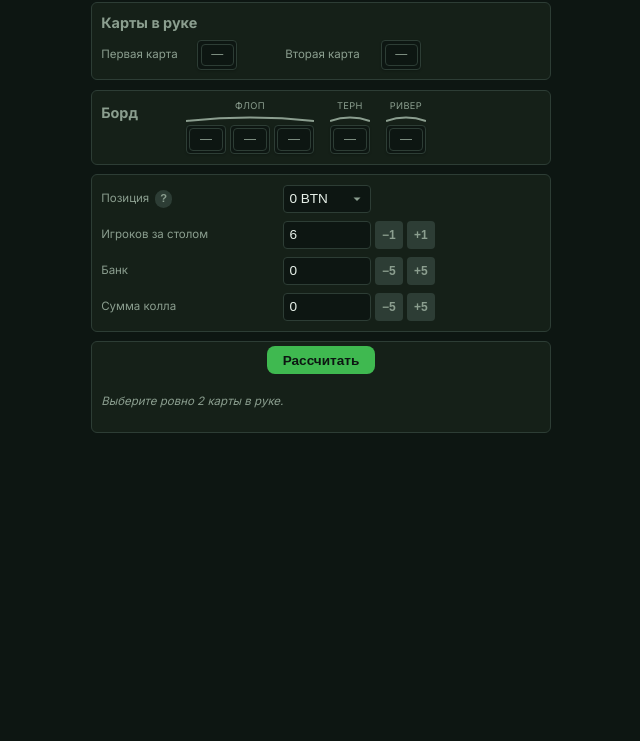
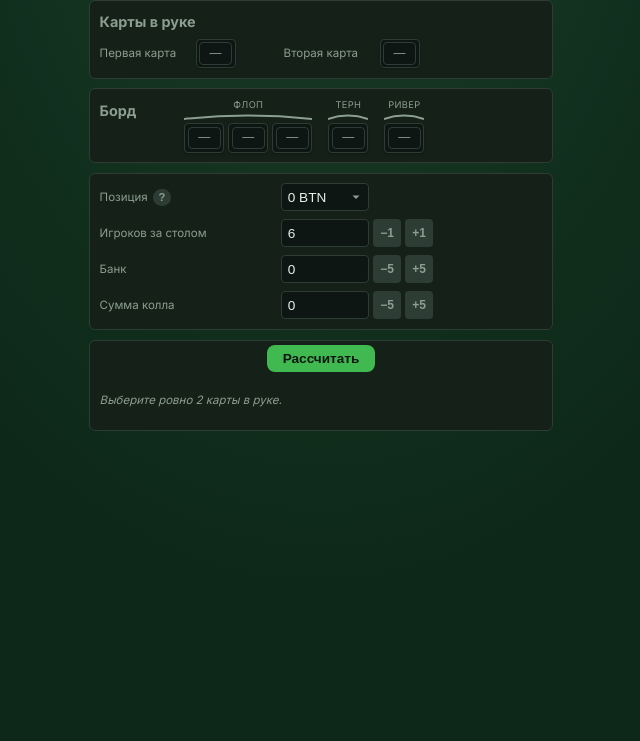
Before and after one commit to surge7/poker-assistant, a website built with Vite: page apps/app/index.html in a window 1280 px wide. Shown: the part 59-800 px from the top of the page, without its empty margins (319-959 px from the left). Built offline with nearby package versions, Linux system fonts and the light colour scheme.

Commit message:
feat(ui): T7 felt background + safe-area tokens

```diff
--- a/apps/app/src/style.css
+++ b/apps/app/src/style.css
@@ -33,12 +33,14 @@
 
 html {
   overflow-x: hidden;
+  background: var(--felt-900);
 }
 
 body {
   margin: 0;
   font-family: var(--font-family);
-  background: var(--bg);
+  background: var(--felt-900);
+  background-image: radial-gradient(ellipse at 50% -20%, var(--felt-700) 0%, var(--felt-900) 60%);
   color: var(--text);
   min-height: 100vh;
   line-height: 1.5;
@@ -49,11 +51,11 @@ body {
 #app {
   max-width: 480px;
   margin: 0 auto;
-  padding: 0.6rem;
-  padding-left: max(0.6rem, env(safe-area-inset-left));
-  padding-right: max(0.6rem, env(safe-area-inset-right));
-  padding-top: max(0.6rem, env(safe-area-inset-top));
-  padding-bottom: max(0.6rem, env(safe-area-inset-bottom));
+  padding: var(--space-2);
+  padding-left: max(var(--space-2), env(safe-area-inset-left));
+  padding-right: max(var(--space-2), env(safe-area-inset-right));
+  padding-top: max(var(--space-2), env(safe-area-inset-top));
+  padding-bottom: max(var(--space-2), env(safe-area-inset-bottom));
 }
 
 .header {
```
